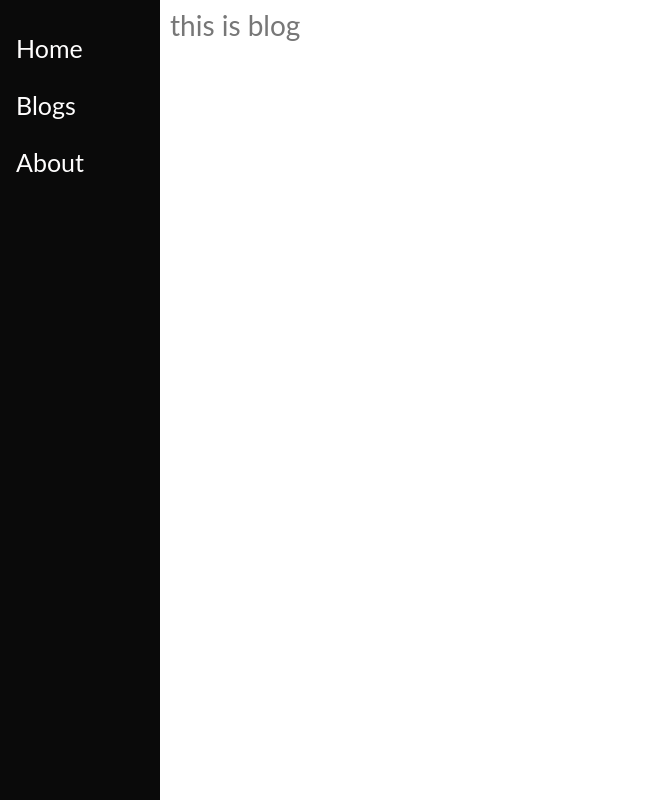
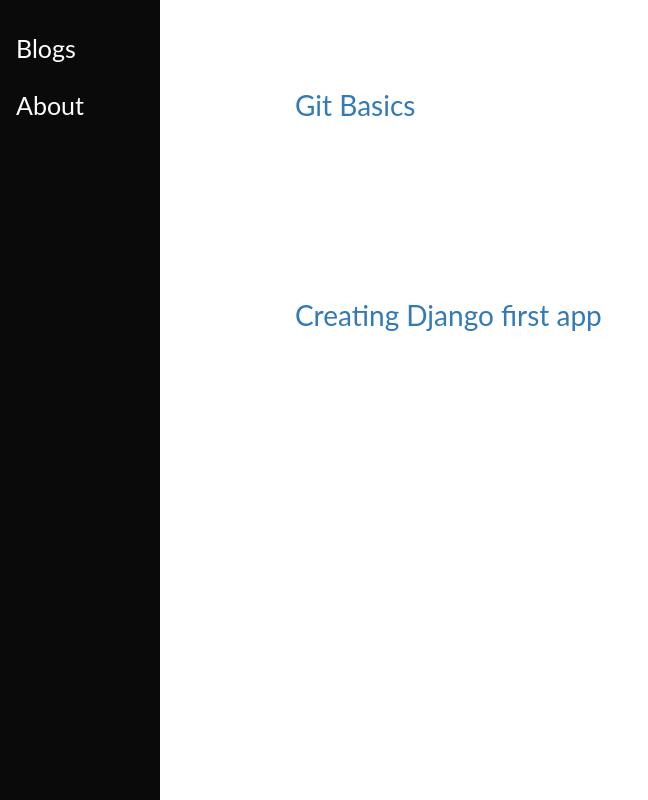
Before and after one commit to abhitidarbar/abhiti21, a Django app: page /blogs/ in a window 1360 px wide. Shown: the whole page, without its empty margins (0-648 px from the left). Run offline with Django 3.2, Linux system fonts and the light colour scheme; some libraries are stand-ins or nearby versions.

Commit message:
AddedBlogs

```diff
--- a/abhiti21/urls.py
+++ b/abhiti21/urls.py
@@ -14,14 +14,14 @@ Including another URLconf
     2. Add a URL to urlpatterns:  path('blog/', include('blog.urls'))
 """
 from django.contrib import admin
-from django.urls import path
+from django.urls import include, path
 from blog import views
 
 urlpatterns = [
     path('admin/', admin.site.urls),
-    path('',views.home),
-    path('home/',views.home,name="blog-home"),
+    path('',views.blogs),
     path('about/',views.about,name="blog-about"),
-    path('blogs/',views.blogs,name="all-blogs")
+    path('blogs/',views.blogs,name="all-blogs"),
+    path('blog',include('blog.urls')),
 
 ]
--- a/blog/templates/base.html
+++ b/blog/templates/base.html
@@ -15,7 +15,6 @@
     </head>
     <body>
         <div class="sidenav">
-            <a href="{% url 'blog-home' %}">Home</a>
             <a href="{% url 'all-blogs' %}">Blogs</a>
             <a href="{% url 'blog-about' %}">About</a>
 
--- a/blog/templates/blogs.html
+++ b/blog/templates/blogs.html
@@ -1,5 +1,10 @@
 {% extends "base.html" %}
 {% load static %}
 {% block content %}
-   this is blog
+    <div class="container">
+        <a href="{% url '1' %}">Git Basics</a>
+    </div>
+    <div class="container">
+        <a href="{% url '2' %}">Creating Django first app</a>
+    </div>
 {% endblock content %}
--- /dev/null
+++ b/blog/templates/blogs/1.html
@@ -0,0 +1,5 @@
+{% extends "base.html" %}
+{% load static %}
+{% block content %}
+ Git
+{% endblock content %}
--- /dev/null
+++ b/blog/templates/blogs/2.html
@@ -0,0 +1,5 @@
+{% extends "base.html" %}
+{% load static %}
+{% block content %}
+   Django
+{% endblock content %}
--- a/blog/urls.py
+++ b/blog/urls.py
@@ -0,0 +1,6 @@
+from django.urls import path
+from . import views
+urlpatterns = [
+    path('1/',views.f1,name="1"),
+    path('2/',views.f2,name="2"),
+]
--- a/blog/views.py
+++ b/blog/views.py
@@ -1,11 +1,15 @@
 from django.shortcuts import render
 
 # Create your views here.
-def home(request):
-    return render(request,'index.html')
 
 def about(request):
     return render(request,'about.html')
 
 def blogs(request):
     return render(request,'blogs.html')
+
+def f1(request):
+    return render(request,'blogs/1.html')
+
+def f2(request):
+    return render(request,'blogs/2.html')
```
Also changed, not shown: blog/templates/blogs/Readme.txt (added).
